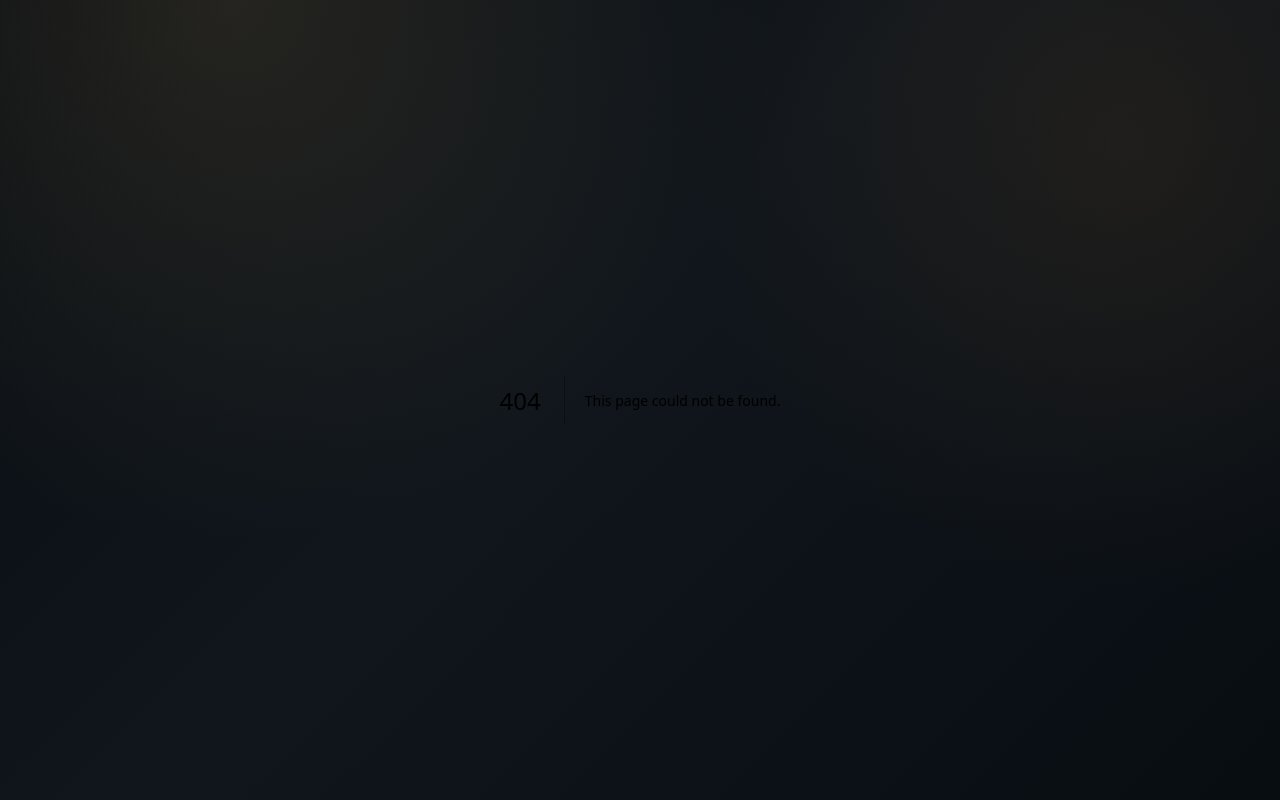
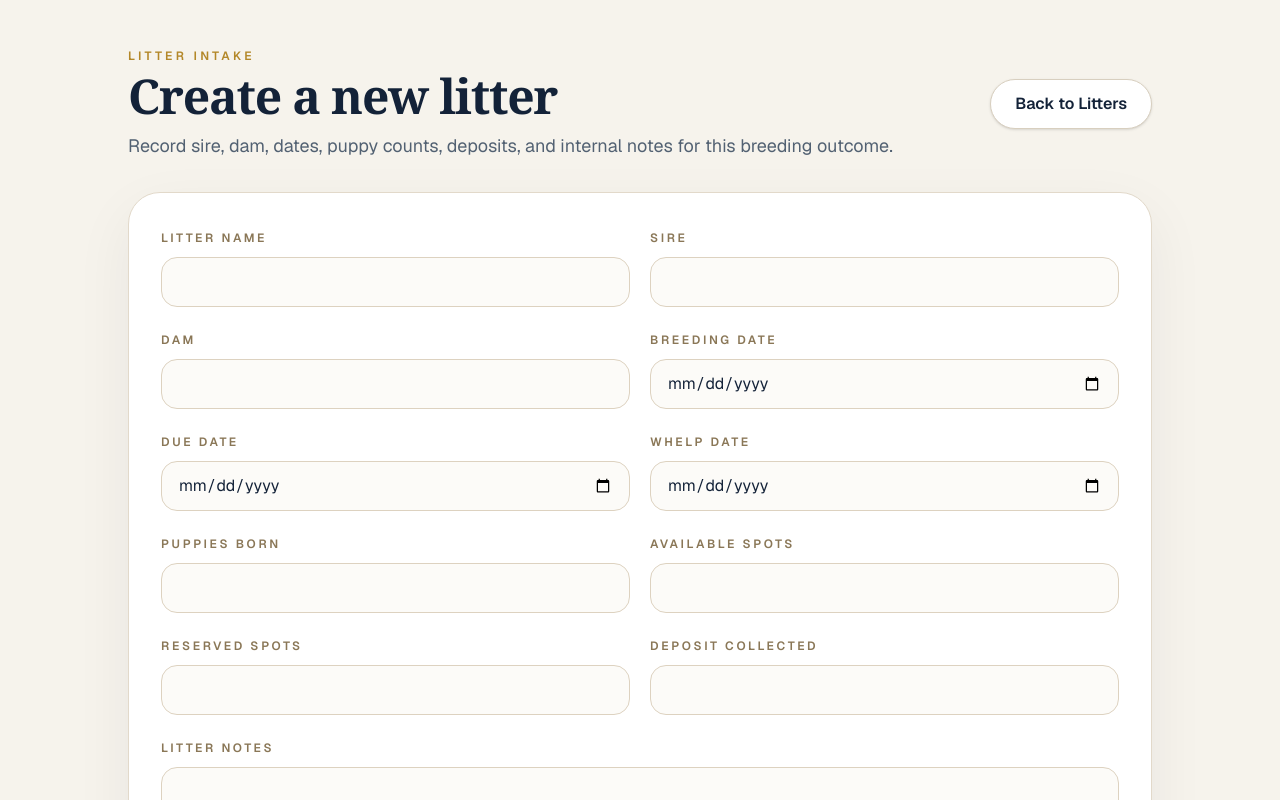
Before and after one commit to rawillia9801/dogp, a Next.js app: page /dashboard/litters/new in a window 1280 px wide. Before the commit this address had no page. Shown: the top 800 px of the page. Built offline with nearby package versions, Linux system fonts and the light colour scheme.

Commit message:
Add premium create litter intake form

```diff
--- /dev/null
+++ b/app/dashboard/litters/new/page.tsx
@@ -0,0 +1,34 @@
+import Link from "next/link";
+
+export default function NewLitterPage() {
+  return (
+    <main className="min-h-screen bg-[#f6f3ec] text-[#132238] p-8 md:p-12">
+      <div className="max-w-5xl mx-auto space-y-8">
+        <div className="flex items-center justify-between">
+          <div>
+            <p className="text-xs tracking-[0.28em] uppercase text-[#b38728] font-semibold">Litter Intake</p>
+            <h1 className="text-5xl font-black tracking-tight mt-2" style={{ fontFamily: 'Georgia, serif' }}>Create a new litter</h1>
+            <p className="text-[#526172] mt-3 text-lg">Record sire, dam, dates, puppy counts, deposits, and internal notes for this breeding outcome.</p>
+          </div>
+          <Link href="/dashboard/litters" className="rounded-full border border-[#d8cfbf] bg-white px-6 py-3 font-semibold shadow-sm">Back to Litters</Link>
+        </div>
+
+        <form className="grid grid-cols-1 md:grid-cols-2 gap-5 rounded-[32px] border border-[#e2d9ca] bg-white p-8 shadow-[0_20px_60px_rgba(19,34,56,0.06)]">
+          <Field label="Litter Name" />
+          <Field label="Sire" />
+          <Field label="Dam" />
+          <Field label="Breeding Date" type="date" />
+          <Field label="Due Date" type="date" />
+          <Field label="Whelp Date" type="date" />
+          <Field label="Puppies Born" type="number" />
+          <Field label="Available Spots" type="number" />
+          <Field label="Reserved Spots" type="number" />
+          <Field label="Deposit Collected" />
+          <div className="md:col-span-2"><label className="text-xs uppercase tracking-[0.22em] text-[#8a7757] font-semibold">Litter Notes</label><textarea rows={5} className="mt-2 w-full rounded-2xl border border-[#ddd2c0] bg-[#fcfbf8] px-4 py-3 outline-none" /></div>
+          <div className="md:col-span-2 flex justify-end"><button className="rounded-full bg-[#2f5d3f] text-white px-7 py-3 font-semibold shadow-lg">Save Litter</button></div>
+        </form>
+      </div>
+    </main>
+  );
+}
+function Field({ label, type = 'text' }: { label: string; type?: string }) { return <div><label className="text-xs uppercase tracking-[0.22em] text-[#8a7757] font-semibold">{label}</label><input type={type} className="mt-2 w-full rounded-2xl border border-[#ddd2c0] bg-[#fcfbf8] px-4 py-3 outline-none" /></div>; }
```
